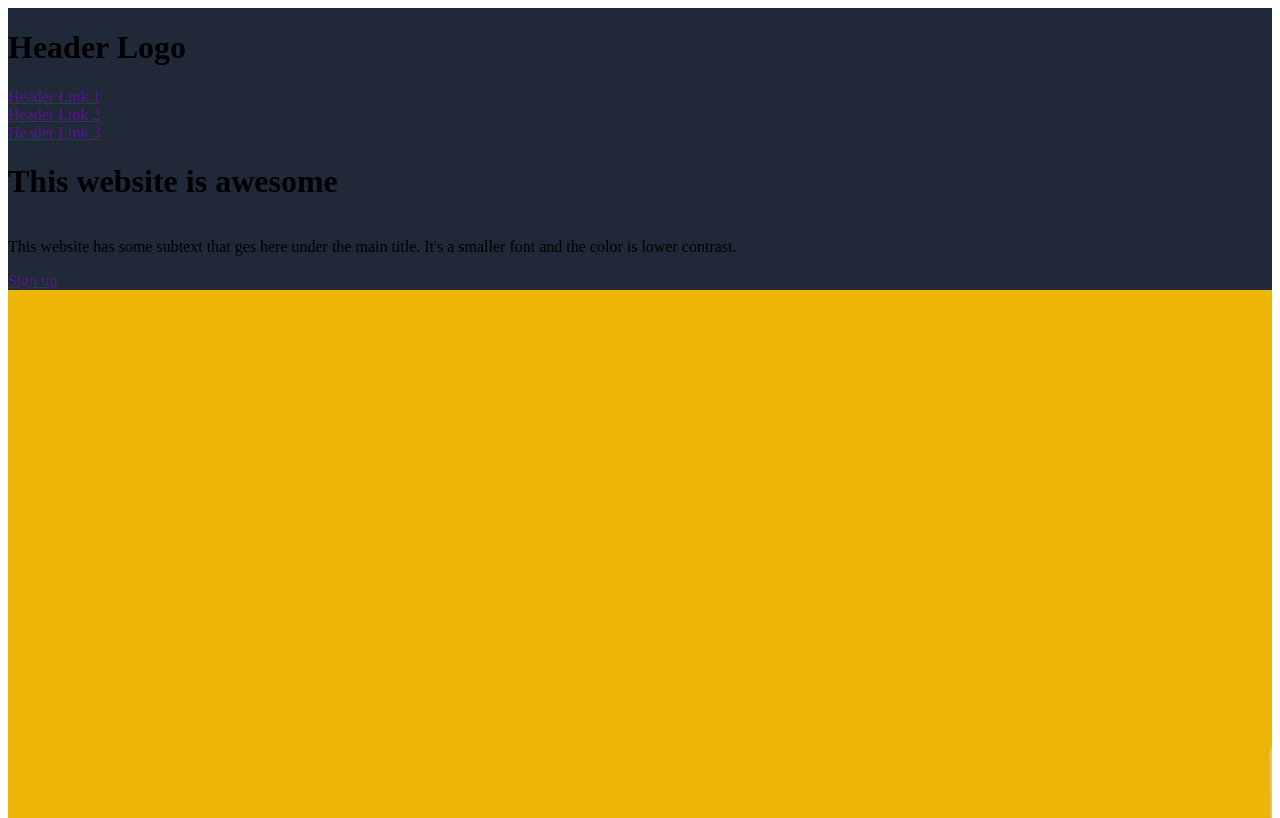
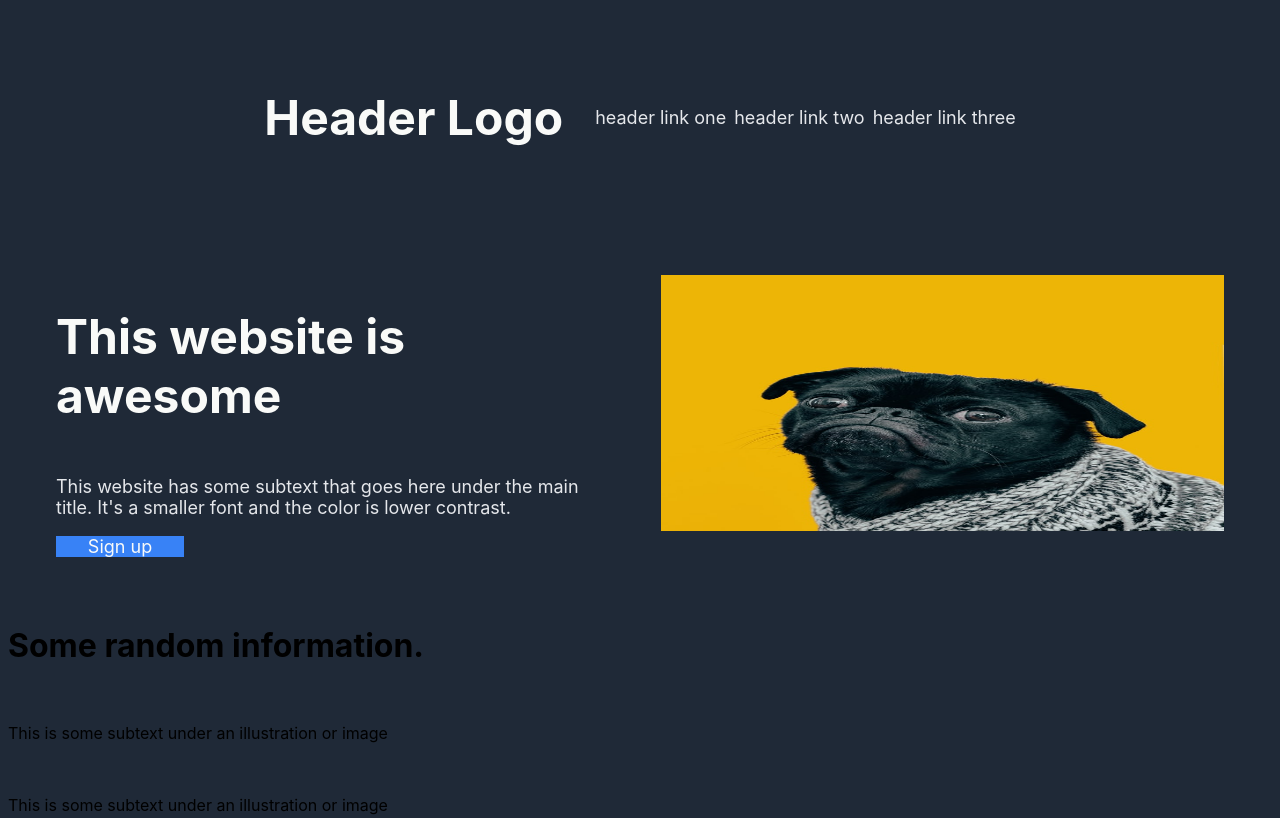
Before and after one commit to sawyerbd/landing-page, a plain HTML site: page index.html in a window 1280 px wide. Shown: the top 818 px of the page. Drawn offline with Linux system fonts and the light colour scheme.

Commit message:
more css

```diff
--- a/index.html
+++ b/index.html
@@ -9,18 +9,25 @@
 </head>
 <body>
     <div class="flex-container">
-        <div class="header"></div>
+        <div class="header">
             <h1>Header Logo</h1>
-            <a href="">Header Link 1</a>
-            <a href="">Header Link 2</a>
-            <a href="">Header Link 3</a>
-        <div class="hero"></div>
-            <h1>This website is awesome</h1>
-            <p>This website has some subtext that ges here under the main title. It's a smaller font and the color is lower contrast.
-            </p>
-            <a href="">Sign up</a>
-            <img src="dog.jpg">
-
+            <div class="links">
+                <a href="">header link one</a>
+                <a href="">header link two</a>
+                <a href="">header link three</a>
+            </div>
+        </div>
+        <div class="hero">
+            <div class="hero-text">
+                <h1>This website is awesome</h1>
+                <p>This website has some subtext that goes here under the main title. It's a smaller font and the color is lower contrast.
+                </p>
+                <div class="links">
+                    <a href="">Sign up</a>
+                </div>
+            </div>
+            <img src="dog.jpg" alt="dog">
+        </div>
         <div class="information">
             <h1>Some random information.</h1>
             <img src="">
@@ -42,7 +49,7 @@
             <a href="">Sign up</a>
         </div>
         <div class="footer">
-            <h1>Copyright </h1>
+            <h1>Copyright © 2021</h1>
         </div>
     </div>
 </body>
--- a/styles.css
+++ b/styles.css
@@ -1,10 +1,84 @@
+body {
+    background-color: #1f2937;
+    background-size: auto;
+}
+
 .flex-container {
     display: flex;
     flex-direction: column;
-    background: #1f2937
+    flex: 1 1 0%;
+    font-family: -apple-system, Roboto, BlinkMacSystemFont, 'Segoe UI', Oxygen, Ubuntu, Cantarell, 'Open Sans', 'Helvetica Neue', sans-serif;
 }
 
-.flex-container .header h1{
+.flex-container .header {
+    display: flex;
     color: #f9faf8;
     font-size: 24px;
+    align-items: center;
+    justify-content: center;
+    gap: 32px;
+    margin: 48px;
 }
+
+.flex-container .header .links {
+    display: flex;
+    gap: 8px;
+
+}
+
+.flex-container .header .links a {
+    color: #e5e7eb;
+    font-size: 18px;
+    text-decoration: none;
+}
+
+.flex-container .footer {
+    display: flex;
+    align-items: center;
+    justify-content: center;
+    margin: 24px;
+}
+
+.flex-container .footer h1 {
+    color: #e5e7eb;
+    font-size: 12px;
+}
+
+.flex-container .hero {
+    display: flex;
+    gap: 64px;
+    margin: 48px;
+}
+
+.flex-container .hero .hero-text {
+    display: flex;
+    flex-direction: column;
+}
+
+.flex-container .hero .hero-text h1 {
+    color: #f9faf8;
+    font-size: 48px;
+}
+
+.flex-container .hero .hero-text p {
+    color: #e5e7eb;
+    font-size: 18px;
+}
+
+.flex-container .hero .hero-text .links {
+    display: flex;
+}
+
+.flex-container .hero .hero-text .links a {
+    color: #f9faf8;
+    font-size: 18px;
+    text-decoration: none;
+    background-color: #3882f6;
+    width: 128px;
+    text-align: center;
+}
+
+.flex-container .hero img {
+    height: 256px;
+    width: 1024px;
+}
```
